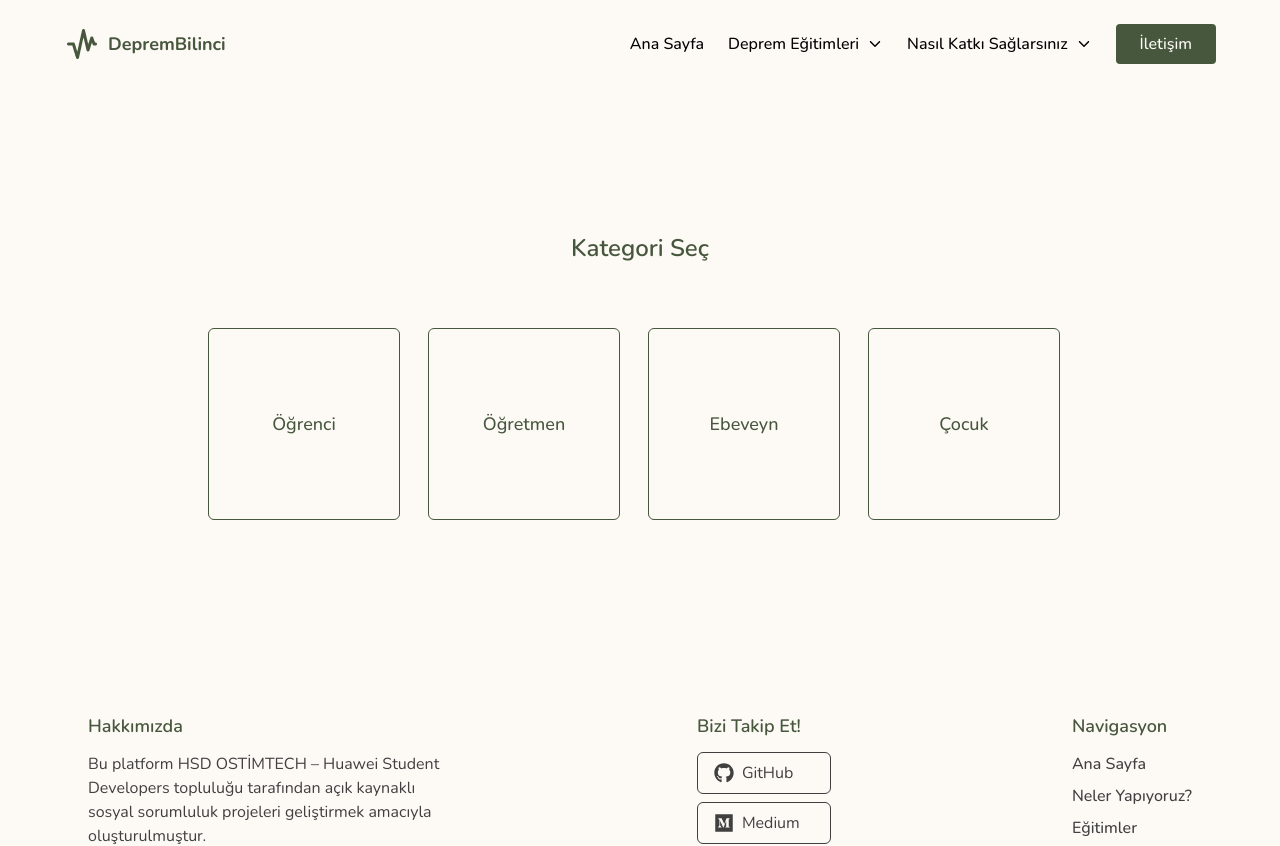
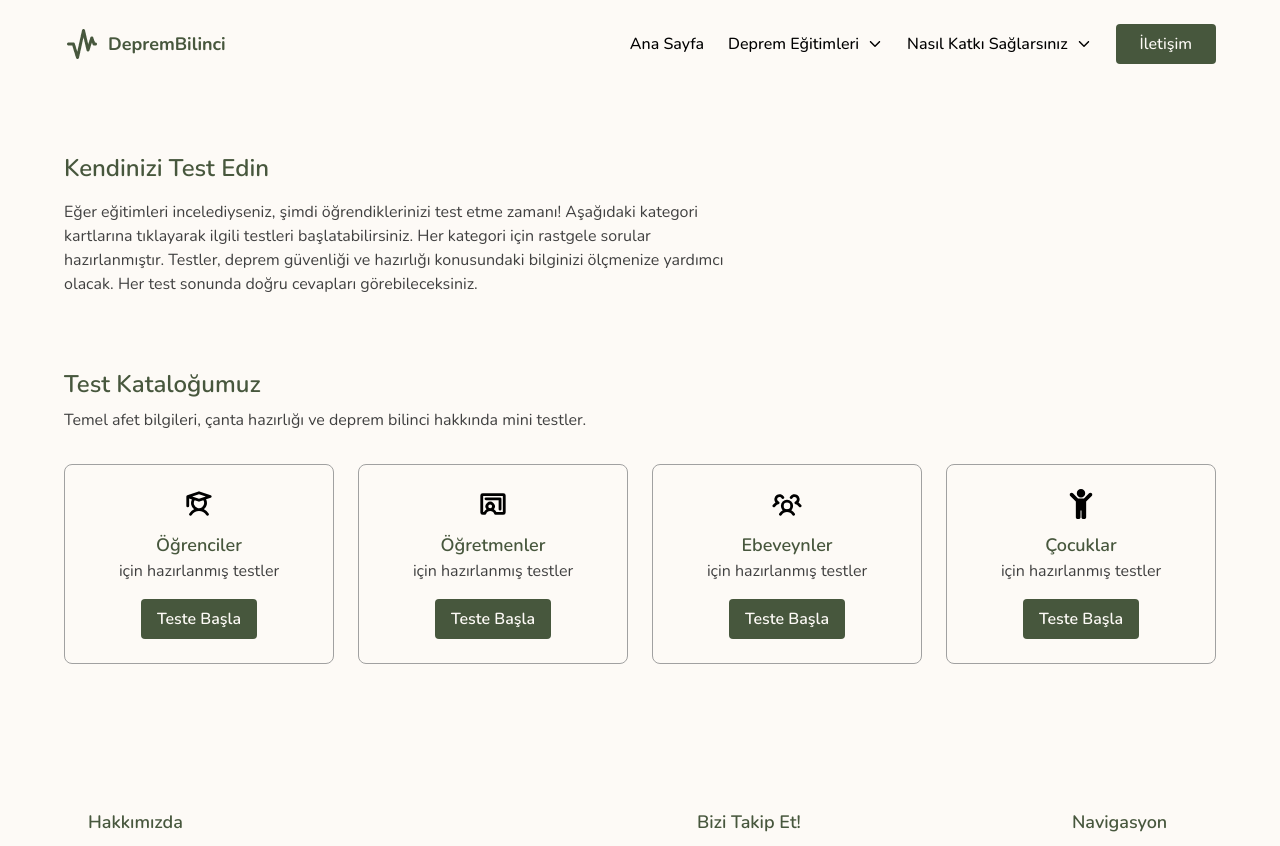
Before and after one commit to HSD-OSTIMTECH/DepremBilinci, a Next.js app: page /egitim/testler in a window 1280 px wide. Shown: the top 846 px of the page. Built offline with nearby package versions, Linux system fonts and the light colour scheme.

Commit message:
feat: updated tesler ui

```diff
--- a/pages/egitim/testler.tsx
+++ b/pages/egitim/testler.tsx
@@ -1,4 +1,6 @@
 import React, { useState } from "react";
+import { PiStudentBold, PiChalkboardTeacherBold, PiUsersThreeBold } from "react-icons/pi";
+import { FaChild } from "react-icons/fa";
 import sorularData from "../../sorular.json"; // yolu senin yapına göre düzenle
 
 // Kategori tipleri
@@ -10,11 +12,11 @@ type Soru = {
   dogru: string;
 };
 
-const kategoriler: { id: Kategori; label: string }[] = [
-  { id: "ogrenci", label: "Öğrenci" },
-  { id: "ogretmen", label: "Öğretmen" },
-  { id: "ebeveyn", label: "Ebeveyn" },
-  { id: "cocuk", label: "Çocuk" }
+const kategoriler: { id: Kategori; label: string; icon: React.ReactNode; link: string; desc: string }[] = [
+  { id: "ogrenci", label: "Öğrenciler", icon: <PiStudentBold className="text-3xl mb-3" />, link: "/egitim/ogrenciler", desc: "için hazırlanmış testler" },
+  { id: "ogretmen", label: "Öğretmenler", icon: <PiChalkboardTeacherBold className="text-3xl mb-3" />, link: "/egitim/ogretmenler", desc: "için hazırlanmış testler" },
+  { id: "ebeveyn", label: "Ebeveynler", icon: <PiUsersThreeBold className="text-3xl mb-3" />, link: "/egitim/ebeveynler", desc: "için hazırlanmış testler" },
+  { id: "cocuk", label: "Çocuklar", icon: <FaChild className="text-3xl mb-3" />, link: "/egitim/cocuklar", desc: "için hazırlanmış testler" }
 ];
 
 // Diziyi karıştıran yardımcı fonksiyon
@@ -50,20 +52,42 @@ const Testler: React.FC = () => {
   };
 
   return (
-    <div className="px-4 py-36 max-w-4xl mx-auto text-center">
-      <h2 className="text-2xl font-semibold text-primary mb-6">Kategori Seç</h2>
+    <div className="py-16">
+      <section className="mb-10">
+        <h1 className="text-2xl font-semibold mb-4 text-primary">Kendinizi Test Edin</h1>
+        <p className="mb-4 text-neutral-700 max-w-2xl">
+          Eğer eğitimleri incelediyseniz, şimdi öğrendiklerinizi test etme zamanı! Aşağıdaki kategori kartlarına tıklayarak ilgili testleri başlatabilirsiniz. Her kategori için rastgele sorular hazırlanmıştır.
+          Testler, deprem güvenliği ve hazırlığı konusundaki bilginizi ölçmenize yardımcı olacak. Her test sonunda doğru cevapları görebileceksiniz.
+        </p>
+      </section>
 
-      <div className="grid grid-cols-2 sm:grid-cols-4 gap-4 mt-16">
+      <section className="py-8">
+        <h2 className="text-2xl font-semibold text-primary mb-2">Test Kataloğumuz</h2>
+        <p className="text-neutral-700 mb-8">
+          Temel afet bilgileri, çanta hazırlığı ve deprem bilinci hakkında mini testler.
+        </p>
+
+        <div className="grid grid-cols-1 sm:grid-cols-2 md:grid-cols-4 gap-6">
           {kategoriler.map((kat) => (
+            <div
+              key={kat.id}
+              className="border border-neutral-400 rounded-lg p-6 flex flex-col items-center"
+            >
+              {kat.icon}
+              <h3 className="text-lg font-semibold text-primary">{kat.label}</h3>
+              <p className="text-neutral-700 mb-4">
+                {kat.desc}{" "}
+              </p>
               <button
-            key={kat.id}
                 onClick={() => kategoriSecildi(kat.id)}
-            className="w-48 h-48 px-4 py-4 border cursor-pointer border-primary text-primary rounded-md hover:bg-primary hover:text-white transition text-lg font-medium"
+                className="mt-auto px-4 py-2 rounded bg-primary text-background font-semibold hover:-translate-y-0.5 transition cursor-pointer"
               >
-            {kat.label}
+                Teste Başla
               </button>
+            </div>
           ))}
         </div>
+      </section>
 
       {/* Modal */}
       {modalAcik && (
@@ -71,7 +95,7 @@ const Testler: React.FC = () => {
           <div className="bg-white rounded-lg p-6 w-full max-w-lg shadow-lg relative max-h-[90vh] overflow-y-auto">
             <button
               onClick={modalKapat}
-              className="absolute top-2 right-3 text-gray-500 hover:text-red-500 text-xl"
+              className="absolute top-2 right-3 text-neutral-500  max-w-2xlhover:text-red-500 text-xl"
             >
               &times;
             </button>
@@ -99,4 +123,4 @@ const Testler: React.FC = () => {
   );
 };
 
-export default Testler;
+export default Testler
```
Lines whose indentation alone changed are shown as unchanged.
